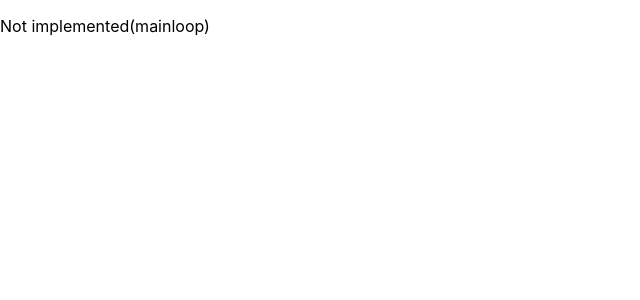
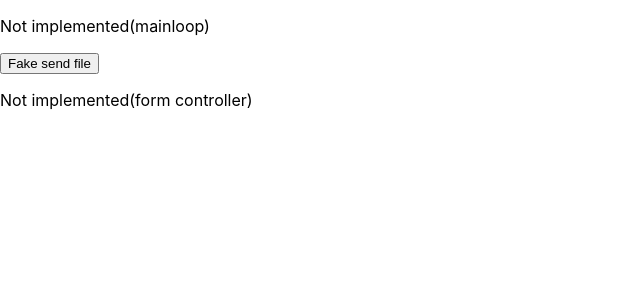
Before and after one commit to Konrad-Jalowy/reactlearnhelpers, a React (Create React App) app in the folder show-words/: page / in a window 1280 px wide. Shown: the top 300 px of the page, without its empty margins (0-640 px from the left). Built offline with nearby package versions, Linux system fonts and the light colour scheme.

Commit message:
were getting somewhere

```diff
--- a/show-words/src/components/Mainloop.js
+++ b/show-words/src/components/Mainloop.js
@@ -1,7 +1,14 @@
+import { FormController } from "./FormController";
+import { WordsContainerController } from "./WordsContainerController";
+import { useAppWithDispatch } from "../context/appcontext";
 function Mainloop(){
+    const [{loopMode}, dispatch] = useAppWithDispatch();
     return (
         <>
         <p>Not implemented(mainloop)</p>
+        <button onClick={() => dispatch({type: 'setLoopMode', payload: 'started'})}>Fake send file</button>
+        {loopMode === 'fileNotSent' && <FormController/>}
+        {loopMode === 'started' && <WordsContainerController/>}
         </>
     );
 };
```
